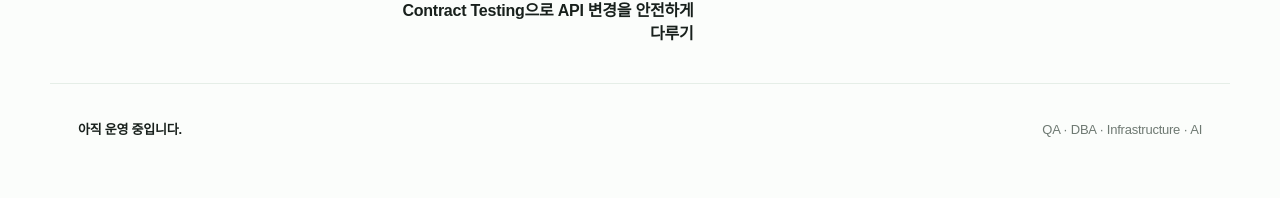
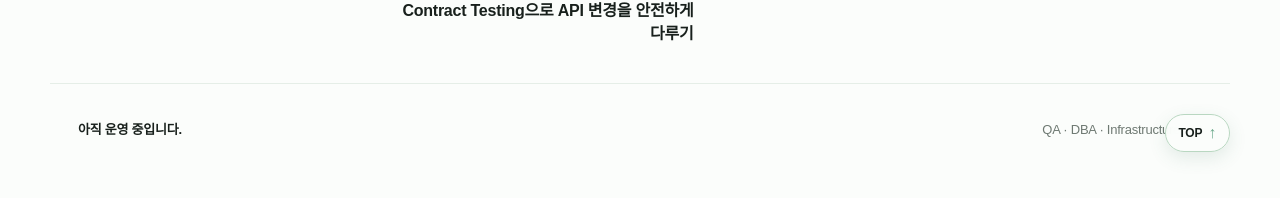
Before and after one commit to Seoha57/TechBlog, a Jekyll site: the page built from _posts/2026-09-16-blog-start.md, in a window 1280 px wide. Shown: the part 720-918 px from the top of the page. Built offline with Jekyll 4.4.1, drawn with Linux system fonts in a browser that asks for light colours; some web fonts are replaced.

Commit message:
Add floating top button to posts

```diff
--- a/_layouts/post.html
+++ b/_layouts/post.html
@@ -1,7 +1,7 @@
 ---
 layout: default
 ---
-<article class="post-content">
+<article id="article-top" class="post-content">
   <header class="post-header">
     <div class="post-meta"><span>{{ page.categories | first | default: 'NOTE' }}</span><time>{{ page.date | date: '%Y.%m.%d' }}</time></div>
     <h1>{{ page.title }}</h1>
@@ -15,3 +15,4 @@
     </div>
   </nav>
 </article>
+<a class="floating-top" href="#article-top" aria-label="글 맨 위로 이동">TOP <span aria-hidden="true">↑</span></a>
--- a/assets/css/post-fix.css
+++ b/assets/css/post-fix.css
@@ -6,3 +6,4 @@
 .all-articles-link{display:block;width:max-content;margin:42px auto 0;color:var(--ink);font-weight:750;text-decoration:none}.all-articles-link span{margin-left:12px;color:var(--accent);font-size:20px}.articles-page h1{margin:12px 0 0;font-size:clamp(42px,6vw,72px);letter-spacing:-.08em}.articles-page .section-heading{align-items:end}
 
 .post-body .references-heading{margin-top:88px;font-size:22px;letter-spacing:-.05em}@media(max-width:700px){.post-body .references-heading{margin-top:64px;font-size:20px}}
+.floating-top{position:fixed;right:max(24px,calc((100vw - 1180px)/2));bottom:28px;z-index:10;display:flex;align-items:center;gap:6px;padding:10px 13px;border:1px solid #b9d7c1;border-radius:999px;background:rgba(251,253,251,.94);box-shadow:0 6px 18px rgba(61,114,89,.13);color:var(--ink);font-size:12px;font-weight:750;line-height:1;text-decoration:none;backdrop-filter:blur(8px)}.floating-top span{color:var(--accent);font-size:16px}.floating-top:hover{background:#edf6ef}@media(max-width:700px){.floating-top{right:16px;bottom:16px;padding:10px 12px}}
```
